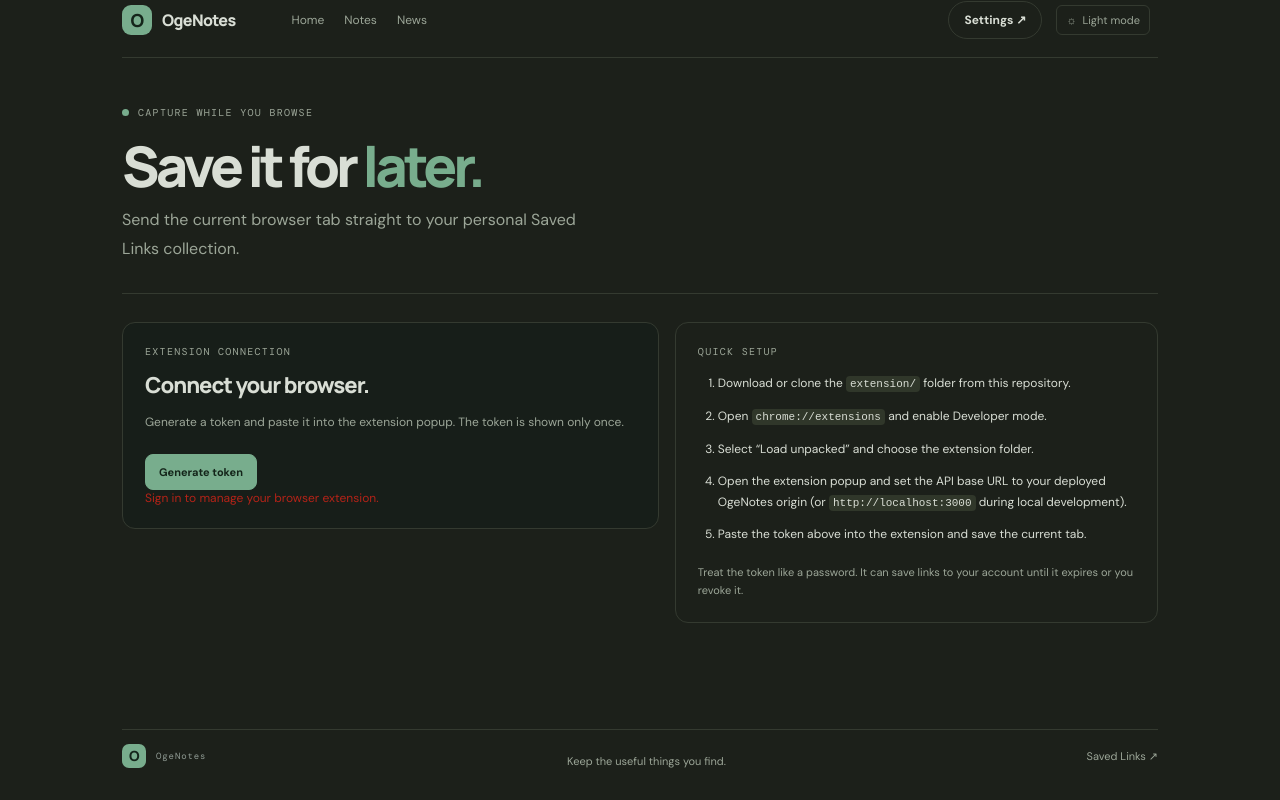
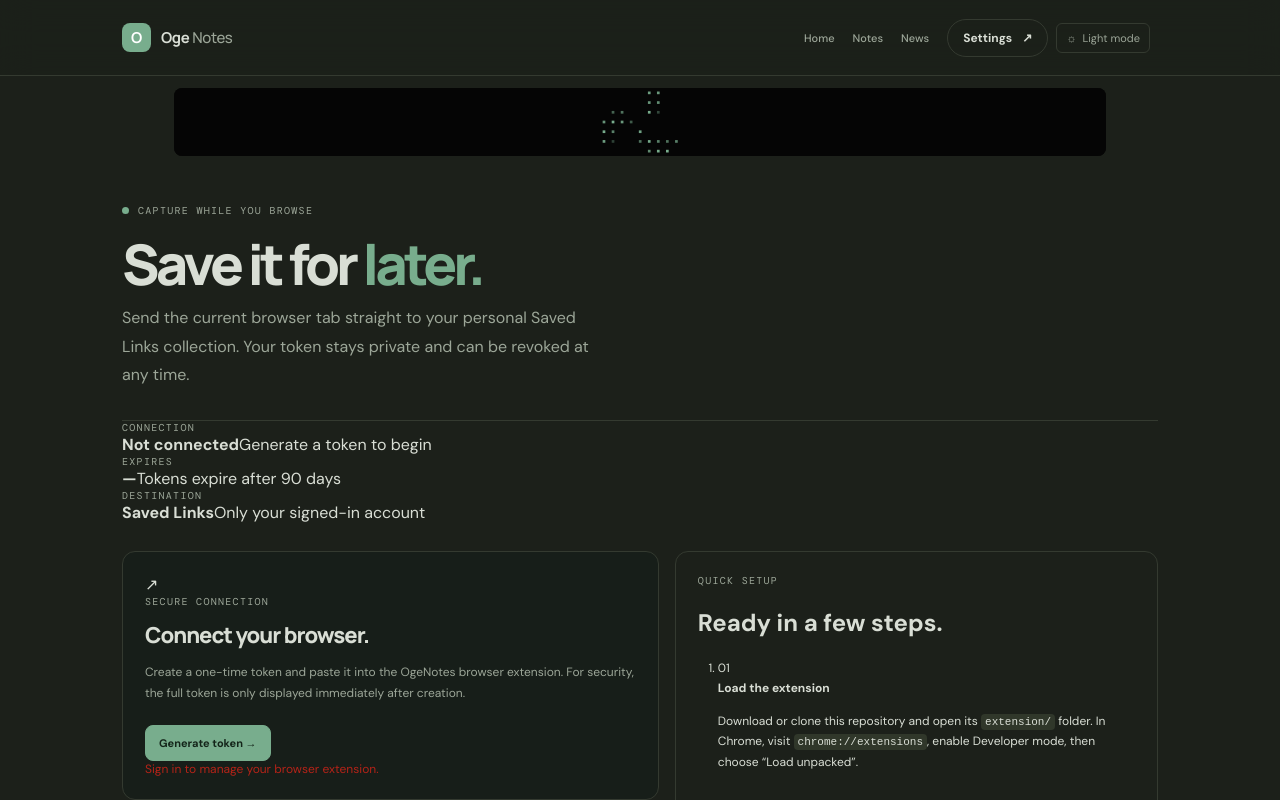
Before and after one commit to nikhil-dex/oge, a Next.js app: page /extension in a window 1280 px wide. Shown: the top 800 px of the page. Built offline with nearby package versions, Linux system fonts and the light colour scheme; no server answers.

Commit message:
Redesign browser extension setup and token controls

```diff
--- a/app/extension/page.js
+++ b/app/extension/page.js
@@ -1,6 +1,7 @@
 'use client';
 
 import { useCallback, useEffect, useState } from 'react';
+import SiteNavbar from '../components/site-navbar';
 import ThemeToggle from '../components/theme-toggle';
 
 async function readJson(response) {
@@ -9,18 +10,19 @@
   return data;
 }
 function dateLabel(value) {
-  if (!value) return '';
+  if (!value) return '—';
   const date = new Date(value);
-  return Number.isNaN(date.getTime()) ? '' : date.toLocaleDateString('en-IN', { day: 'numeric', month: 'short', year: 'numeric' });
+  return Number.isNaN(date.getTime()) ? '—' : date.toLocaleDateString('en-IN', { day: 'numeric', month: 'short', year: 'numeric' });
 }
 
 export default function ExtensionPage() {
-  const [status, setStatus] = useState({ connected: false, expiresAt: null });
+  const [status, setStatus] = useState({ connected: false, expiresAt: null, createdAt: null });
   const [token, setToken] = useState('');
   const [loading, setLoading] = useState(true);
   const [working, setWorking] = useState(false);
   const [error, setError] = useState('');
   const [message, setMessage] = useState('');
+
   const load = useCallback(async () => {
     setLoading(true); setError('');
     try { setStatus(await readJson(await fetch('/api/extension-token', { cache: 'no-store' }))); }
@@ -32,8 +34,8 @@
   async function generate() {
     setWorking(true); setError(''); setMessage(''); setToken('');
     try {
-      const data = await readJson(await fetch('/api/extension-token', { method: 'POST' }));
-      setToken(data.token); setStatus({ connected: true, expiresAt: data.expiresAt });
+      const data = await readJson(await fetch('/api/extension-token', { method: 'POST', cache: 'no-store' }));
+      setToken(data.token); setStatus({ connected: true, expiresAt: data.expiresAt, createdAt: data.createdAt });
       setMessage('Token created. Copy it into the extension now; it will not be shown again.');
     } catch (err) { setError(err.message || 'Could not generate token.'); }
     finally { setWorking(false); }
@@ -41,7 +43,7 @@
   async function revoke() {
     if (!window.confirm('Revoke the current extension token? The extension will stop saving links until you generate a new token.')) return;
     setWorking(true); setError(''); setMessage(''); setToken('');
-    try { await readJson(await fetch('/api/extension-token', { method: 'DELETE' })); setStatus({ connected: false, expiresAt: null }); setMessage('Extension token revoked.'); }
+    try { await readJson(await fetch('/api/extension-token', { method: 'DELETE', cache: 'no-store' })); setStatus({ connected: false, expiresAt: null, createdAt: null }); setMessage('Extension token revoked.'); }
     catch (err) { setError(err.message || 'Could not revoke token.'); }
     finally { setWorking(false); }
   }
@@ -51,16 +53,30 @@
   }
 
   return (
-    <main className="shell oge-shell oge-feature-page">
-      <header className="oge-topbar"><a className="oge-brand" href="/"><span className="oge-brand-mark">O</span><span>OgeNotes</span></a><nav className="oge-nav" aria-label="Main navigation"><a href="/">Home</a><a href="/notes">Notes</a><a href="/news">News</a></nav><div className="oge-top-actions"><a className="oge-signin" href="/settings">Settings ↗</a><ThemeToggle /></div></header>
-      <section className="oge-notes-hero"><div className="oge-eyebrow"><span className="oge-status-dot" /> CAPTURE WHILE YOU BROWSE</div><h1>Save it for <span>later.</span></h1><p className="oge-hero-copy">Send the current browser tab straight to your personal Saved Links collection.</p></section>
-      <section className="oge-extension-content">
-        <article className="oge-note-editor-panel oge-extension-card"><span className="oge-section-kicker">EXTENSION CONNECTION</span><h2>{loading ? 'Checking connection…' : status.connected ? 'Your extension token is active.' : 'Connect your browser.'}</h2><p className="oge-muted">{status.connected ? 'Token expires ' + dateLabel(status.expiresAt) + '. Generating a new token replaces the old one.' : 'Generate a token and paste it into the extension popup. The token is shown only once.'}</p>
-          {token && <div className="oge-token-panel"><label htmlFor="extension-token">Copy this token now</label><textarea id="extension-token" value={token} readOnly rows={3} onFocus={(event) => event.target.select()} /><button className="oge-primary-link" type="button" onClick={copyToken}>Copy token</button></div>}
-          <div className="oge-note-editor-actions"><button type="button" className="oge-primary-link" onClick={generate} disabled={working || loading}>{working ? 'Working…' : status.connected ? 'Rotate token' : 'Generate token'}</button>{status.connected && <button type="button" className="oge-danger-link" onClick={revoke} disabled={working}>Revoke token</button>}</div>
+    <main className="shell oge-shell oge-feature-page oge-workflow-page">
+      <SiteNavbar actions={<><a className="oge-signin" href="/settings">Settings <span aria-hidden="true">↗</span></a><ThemeToggle /></>} />
+      <section className="oge-notes-hero oge-workflow-hero"><div className="oge-eyebrow"><span className="oge-status-dot" /> CAPTURE WHILE YOU BROWSE</div><h1>Save it for <span>later.</span></h1><p className="oge-hero-copy">Send the current browser tab straight to your personal Saved Links collection. Your token stays private and can be revoked at any time.</p></section>
+
+      <section className="oge-workflow-summary" aria-label="Extension overview">
+        <div className="oge-workflow-stat"><span className="oge-section-kicker">CONNECTION</span><strong>{loading ? 'Checking…' : status.connected ? 'Connected' : 'Not connected'}</strong><span>{loading ? 'Checking token status' : status.connected ? 'Token is valid' : 'Generate a token to begin'}</span></div>
+        <div className="oge-workflow-stat"><span className="oge-section-kicker">EXPIRES</span><strong>{status.connected ? dateLabel(status.expiresAt) : '—'}</strong><span>Tokens expire after 90 days</span></div>
+        <div className="oge-workflow-stat"><span className="oge-section-kicker">DESTINATION</span><strong>Saved Links</strong><span>Only your signed-in account</span></div>
+      </section>
+
+      <section className="oge-extension-content oge-extension-content-refined">
+        <article className="oge-note-editor-panel oge-extension-card oge-workflow-card">
+          <div className="oge-workflow-card-title"><span className="oge-workflow-icon" aria-hidden="true">↗</span><div><span className="oge-section-kicker">SECURE CONNECTION</span><h2>{loading ? 'Checking your connection' : status.connected ? 'Your extension is active.' : 'Connect your browser.'}</h2></div></div>
+          <p className="oge-muted">{status.connected ? 'Created ' + dateLabel(status.createdAt) + '. You can rotate the token if you think it has been exposed.' : 'Create a one-time token and paste it into the OgeNotes browser extension. For security, the full token is only displayed immediately after creation.'}</p>
+          {token && <div className="oge-token-panel oge-token-panel-refined"><label htmlFor="extension-token">YOUR ONE-TIME TOKEN</label><textarea id="extension-token" value={token} readOnly rows={3} onFocus={(event) => event.target.select()} /><div className="oge-token-actions"><button className="oge-primary-link" type="button" onClick={copyToken}>Copy token <span aria-hidden="true">▣</span></button><span>Do not share this token.</span></div></div>}
+          <div className="oge-note-editor-actions oge-extension-actions"><button type="button" className="oge-primary-link" onClick={generate} disabled={working || loading}>{working ? 'Working…' : status.connected ? 'Rotate token ↻' : 'Generate token →'}</button>{status.connected && <button type="button" className="oge-danger-link" onClick={revoke} disabled={working}>Revoke token</button>}</div>
           {error && <p className="oge-form-error" role="alert">{error}</p>}{message && <p className="oge-form-success" role="status">{message}</p>}
         </article>
-        <article className="oge-extension-instructions"><span className="oge-section-kicker">QUICK SETUP</span><ol><li>Download or clone the <code>extension/</code> folder from this repository.</li><li>Open <code>chrome://extensions</code> and enable Developer mode.</li><li>Select “Load unpacked” and choose the extension folder.</li><li>Open the extension popup and set the API base URL to your deployed OgeNotes origin (or <code>http://localhost:3000</code> during local development).</li><li>Paste the token above into the extension and save the current tab.</li></ol><p className="oge-muted">Treat the token like a password. It can save links to your account until it expires or you revoke it.</p></article>
+
+        <article className="oge-extension-instructions oge-workflow-card">
+          <span className="oge-section-kicker">QUICK SETUP</span><h2>Ready in a few steps.</h2>
+          <ol className="oge-extension-steps"><li><span>01</span><div><strong>Load the extension</strong><p>Download or clone this repository and open its <code>extension/</code> folder. In Chrome, visit <code>chrome://extensions</code>, enable Developer mode, then choose “Load unpacked”.</p></div></li><li><span>02</span><div><strong>Set the API address</strong><p>In the extension popup, enter your deployed OgeNotes origin, or <code>http://localhost:3000</code> for local development.</p></div></li><li><span>03</span><div><strong>Connect your account</strong><p>Paste the token created here into the extension popup and save the settings.</p></div></li><li><span>04</span><div><strong>Save a page</strong><p>Open any page you want to keep and use the extension. Find it later in your <a href="/saved-links">Saved Links</a>.</p></div></li></ol>
+          <p className="oge-settings-note">Security tip: never commit a token to GitHub or send it in screenshots. If it may be exposed, revoke it here and generate a replacement.</p>
+        </article>
       </section>
       <footer className="oge-footer"><a className="oge-brand oge-footer-brand" href="/"><span className="oge-brand-mark">O</span><span>OgeNotes</span></a><span>Keep the useful things you find.</span><a href="/saved-links">Saved Links ↗</a></footer>
     </main>
```
